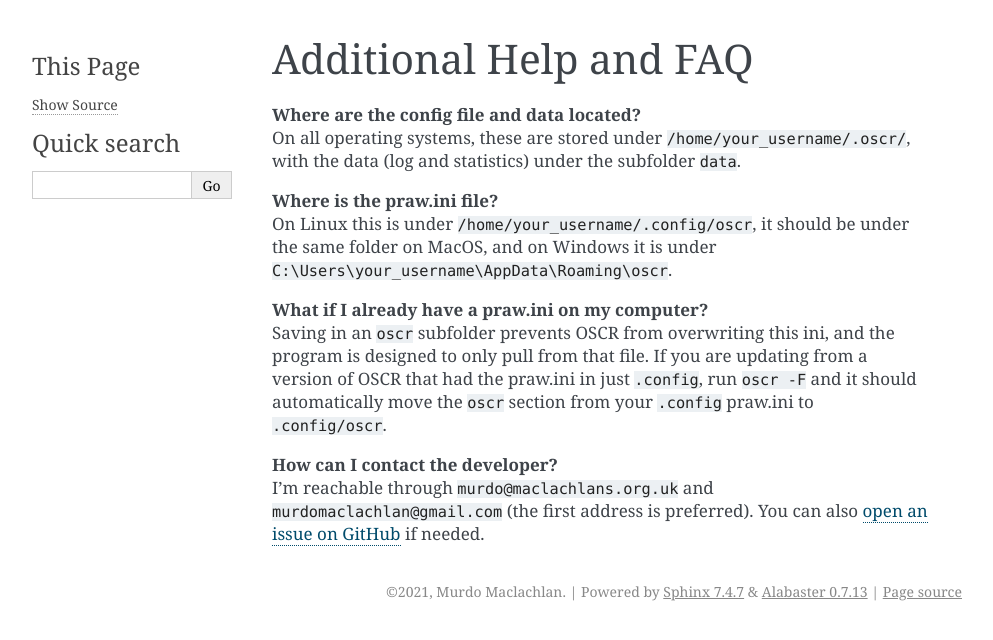
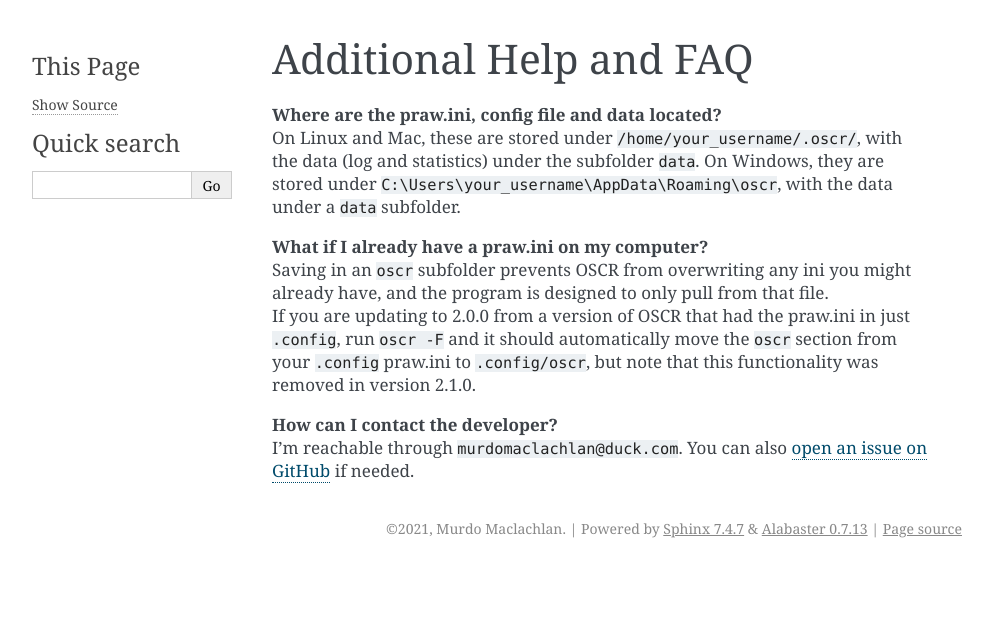
Before and after one commit to MurdoMaclachlan/oscr, a Sphinx documentation site: the page built from docs/source/additional-help-and-faq.rst, in a window 1280 px wide. Shown: the top 640 px of the page, without its empty margins (148-1141 px from the left). Built offline with Sphinx 7.4.7, drawn with Linux system fonts in a browser that asks for light colours.

Commit message:
Update additional-help-and-faq.rst

```diff
--- a/docs/source/additional-help-and-faq.rst
+++ b/docs/source/additional-help-and-faq.rst
@@ -1,14 +1,12 @@
 Additional Help and FAQ
 ========================
 
-| **Where are the config file and data located?**
-| On all operating systems, these are stored under ``/home/your_username/.oscr/``, with the data (log and statistics) under the subfolder ``data``.
-
-| **Where is the praw.ini file?**
-| On Linux this is under ``/home/your_username/.config/oscr``, it should be under the same folder on MacOS, and on Windows it is under ``C:\Users\your_username\AppData\Roaming\oscr``.
+| **Where are the praw.ini, config file and data located?**
+| On Linux and Mac, these are stored under ``/home/your_username/.oscr/``, with the data (log and statistics) under the subfolder ``data``. On Windows, they are stored under ``C:\Users\your_username\AppData\Roaming\oscr``, with the data under a ``data`` subfolder.
 
 | **What if I already have a praw.ini on my computer?**
-| Saving in an ``oscr`` subfolder prevents OSCR from overwriting this ini, and the program is designed to only pull from that file. If you are updating from a version of OSCR that had the praw.ini in just ``.config``, run ``oscr -F`` and it should automatically move the ``oscr`` section from your ``.config`` praw.ini to ``.config/oscr``.
+| Saving in an ``oscr`` subfolder prevents OSCR from overwriting any ini you might already have, and the program is designed to only pull from that file.
+| If you are updating to 2.0.0 from a version of OSCR that had the praw.ini in just ``.config``, run ``oscr -F`` and it should automatically move the ``oscr`` section from your ``.config`` praw.ini to ``.config/oscr``, but note that this functionality was removed in version 2.1.0.
 
 | **How can I contact the developer?**
-| I'm reachable through ``murdo@maclachlans.org.uk`` and ``murdomaclachlan@gmail.com`` (the first address is preferred). You can also `open an issue on GitHub <https://github.com/MurdoMaclachlan/oscr/issues>`_ if needed.
+| I'm reachable through ``murdomaclachlan@duck.com``. You can also `open an issue on GitHub <https://github.com/MurdoMaclachlan/oscr/issues>`_ if needed.
```
